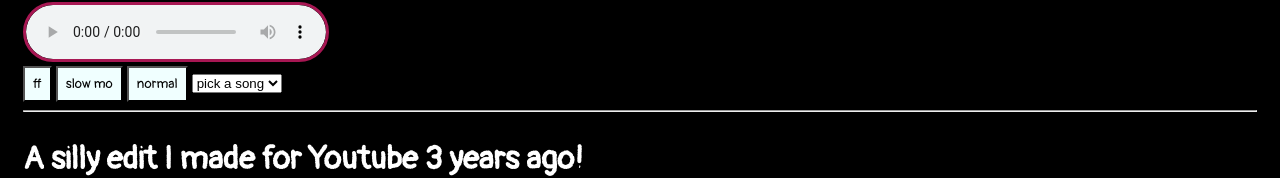
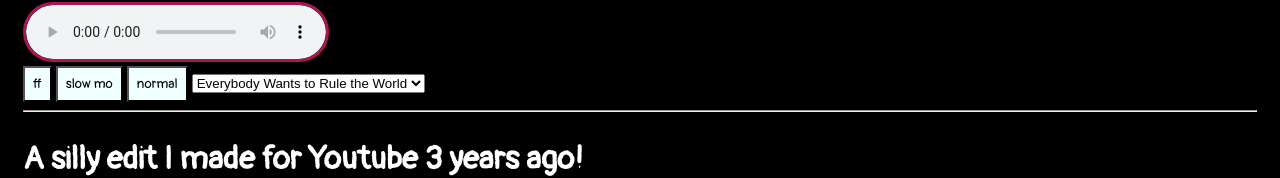
Before and after one commit to KHughes2425/ARTDM174, a plain HTML site: page LAB-5-audio-video/Media.html in a window 1280 px wide. Shown: the part 414-592 px from the top of the page. Drawn offline with Linux system fonts and the light colour scheme.

Commit message:
added 3 songs and edited option choices

```diff
--- a/LAB-5-audio-video/Media.html
+++ b/LAB-5-audio-video/Media.html
@@ -44,10 +44,10 @@
 
         <h2>Audio to the Youtube below!</h2>
         <audio class="low-rider" controls>
-            <source src="audio/audio.mp3" type="audio/mp3" />
+            <source src="audio/Everybody Wants To Rule The World.mp3" type="audio/mp3" />
             <p>
                 Here is a link to the audio file itself
-                <a href="audio/audio.mp3">Audio here</a>
+                <a href="audio/Everybody Wants To Rule The World.mp3">Audio here</a>
             </p>
         </audio>
         <div class="audio-controls">
@@ -55,9 +55,9 @@
             <button id="slo">slow mo</button>
             <button id="normal">normal</button>
             <select name="pick" id="pick">
-                <option value="">pick a song</option>
-                <option value="audio/audio.mp3">Low Rider</option>
-                <option value="a/money.mp3">Money</option>
+                <option value="audio/Everybody Wants To Rule The World.mp3">Everybody Wants to Rule the World</option>
+                <option value="audio/Stray Kids - Any.mp3">Stray Kids - Any</option>
+                <option value="audio/Party Junkie.mp3">Party Junkie</option>
             </select>
         </div>
 
--- a/LAB-5-audio-video/java/java.js
+++ b/LAB-5-audio-video/java/java.js
@@ -11,7 +11,7 @@ function init() {
     /**
      * prepare the audio and video for playing
      */
-    lowRider.src = "audio/audio.mp3";
+    lowRider.src = "audio/Everybody Wants To Rule The World.mp3";
     lowRider.load();
     lowRider.volume = 0.5;
 
```
Also changed, not shown: 4 other files.
